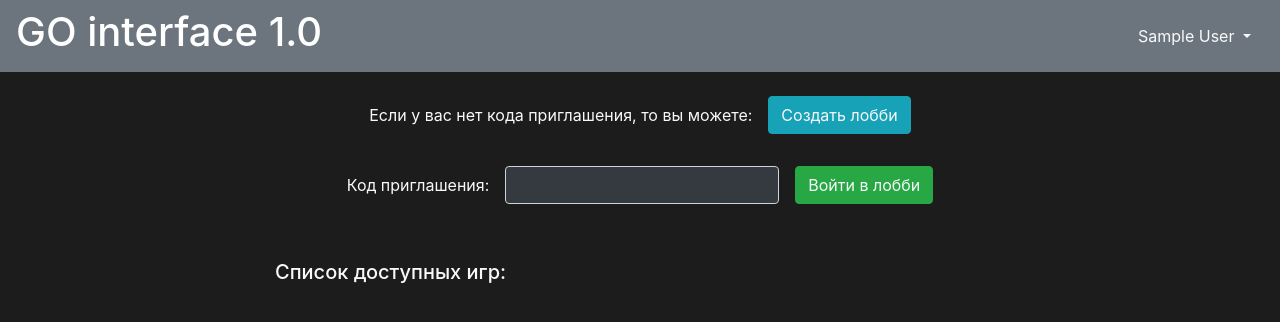
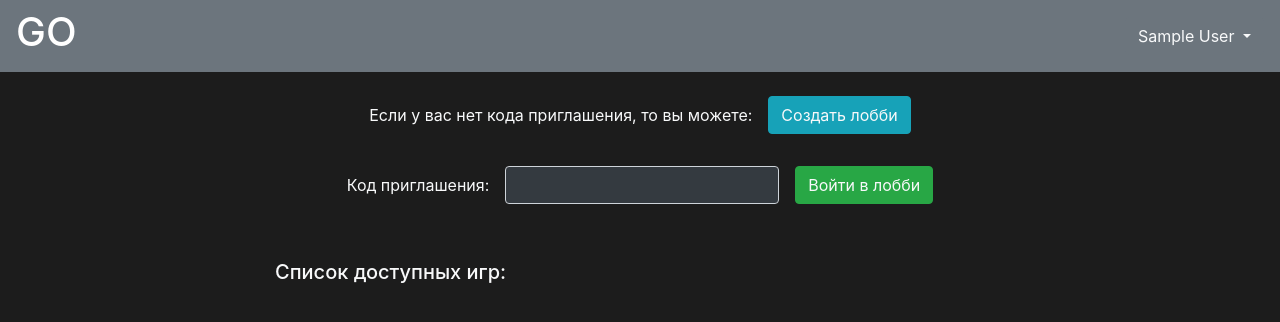
Before and after one commit to Ilushandr/WEB_project, a Flask app: page / in a window 1280 px wide. Shown: the top 322 px of the page. Run offline with Flask 2, Linux system fonts and the light colour scheme; the visitor is signed in with stand-in values (Sample User, id 1); data that the repository does not hold is empty; some libraries are stand-ins or nearby versions.

Commit message:
title change

```diff
--- a/templates/base.html
+++ b/templates/base.html
@@ -24,7 +24,7 @@
 <body style="background-color: #1c1c1c">
 <header>
     <nav class="navbar navbar-light bg-secondary">
-        <h1 class="bg text-white">GO interface 1.0</h1>
+        <h1 class="bg text-white">GO</h1>
         {% if current_user.is_authenticated %}
         <div class="dropdown">
             <button class="btn btn-secondary dropdown-toggle text-light" type="button" id="dropdownMenuButton"
```
